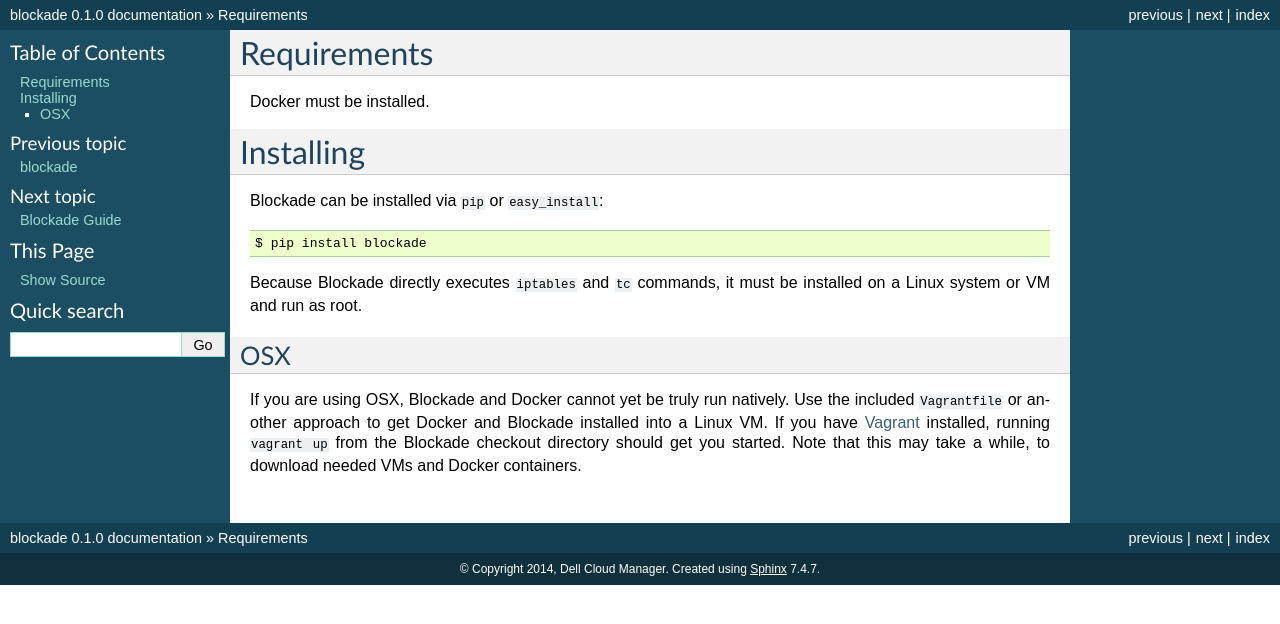
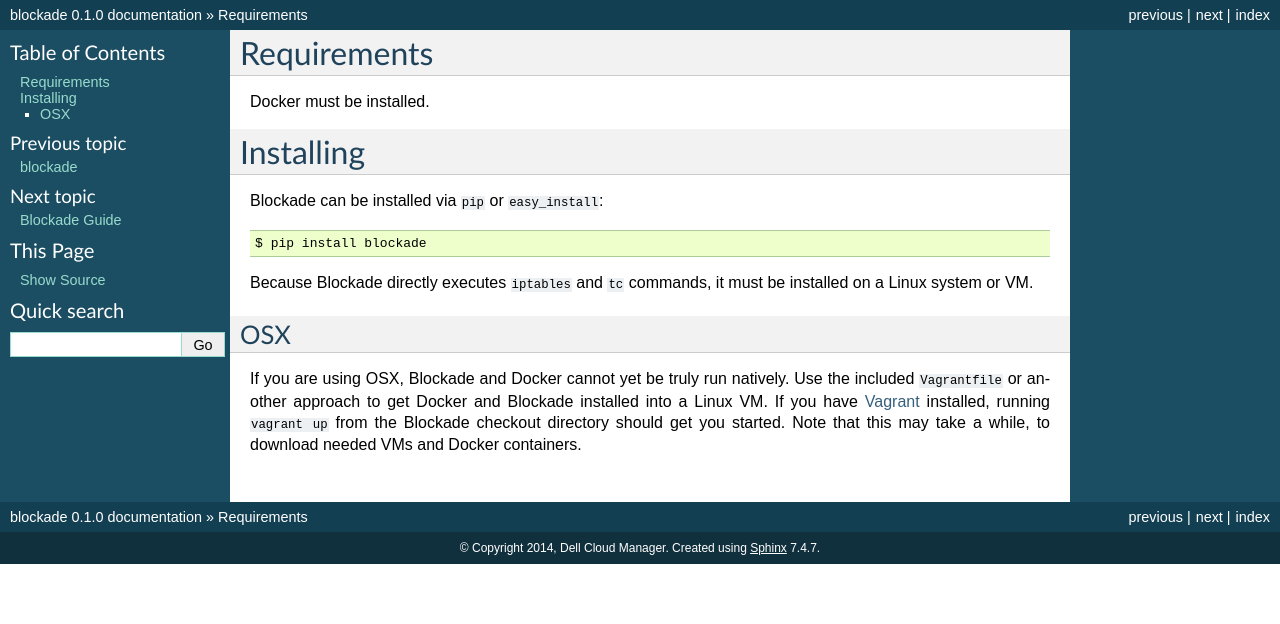
Before and after one commit to worstcase/blockade, a Sphinx documentation site: the page built from docs/install.rst, in a window 1280 px wide. Shown: the top 624 px of the page. Built offline with Sphinx 7.4.7, drawn with Linux system fonts in a browser that asks for light colours.

Commit message:
Removes a few more doc references to sudo

```diff
--- a/README.rst
+++ b/README.rst
@@ -99,8 +99,6 @@
 Blockade may be used from the command line manually. The commands are also
 intended to be easy to wrap and automate within tests, etc.
 
-Blockade must be run as root (or with sudo).
-
 
 Commands
 ========
--- a/docs/install.rst
+++ b/docs/install.rst
@@ -17,7 +17,7 @@
     $ pip install blockade
 
 Because Blockade directly executes ``iptables`` and ``tc`` commands, it must
-be installed on a Linux system or VM and run as root.
+be installed on a Linux system or VM.
 
 
 OSX
```
